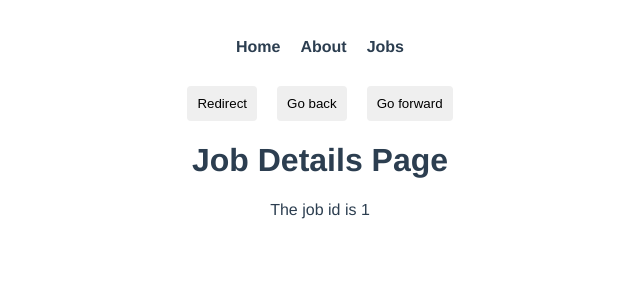
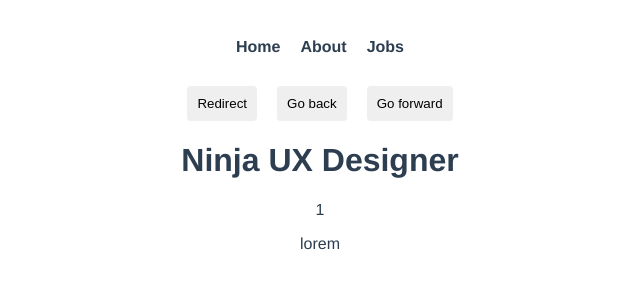
Before and after one commit to Marshall-Hao/jobs-router, a Vue app: page /jobs/1 in a window 1280 px wide. Shown: the top 300 px of the page, without its empty margins (320-960 px from the left). Built offline with nearby package versions, Linux system fonts and the light colour scheme; data requests are answered from the project's data file.

Commit message:
conditional fetch

```diff
--- a/src/views/jobs/JobDetails.vue
+++ b/src/views/jobs/JobDetails.vue
@@ -1,16 +1,31 @@
 <template>
-  <h1>Job Details Page</h1>
-  <p>The job id is {{ id }}</p>
+<div v-if="job">
+  <h1>{{ job.title}}</h1>
+  <p>{{ job.id }}</p>
+  <p>{{ job.details }}</p>
+</div>
+
+<div v-else>
+    <p>Loading</p>
+</div>
+
 </template>
 
 <script>
 export default {
     props: ['id'],
-    // data() {
-    //     return {
-    //         id: this.$route.params.id
-    //     }
-    // }
+    data() {
+        return {
+            // id: this.$route.params.id
+            job: null
+        }
+    },
+    mounted() {
+        fetch(`http://localhost:3000/jobs/${this.id}`)
+        .then(res => res.json())
+        .then(data => this.job = data)
+        .catch(err => console.log(err.message))
+    }
 }
 </script>
 
--- a/src/views/jobs/Jobs.vue
+++ b/src/views/jobs/Jobs.vue
@@ -1,9 +1,14 @@
 <template>
     <h1>Jobs</h1>
-    <div v-for="job in jobs" :key="job.id" class="job">
-        <router-link :to="{ name:'JobDetails', params: { id:job.id}}">
-             <h2>{{ job.title }}</h2>
-        </router-link>
+    <div v-if="jobs.length">
+        <div v-for="job in jobs" :key="job.id" class="job">
+            <router-link :to="{ name:'JobDetails', params: { id:job.id}}">
+                <h2>{{ job.title }}</h2>
+            </router-link>
+        </div>
+    </div>
+    <div v-else>
+        <p>Loading Jobs ...</p>
     </div>
 </template>
 
@@ -11,12 +16,14 @@
 export default {
     data() {
         return {
-            jobs: [
-                { title: 'Ninja UX Designer', id: 1, details: 'lorem' },
-                { title: 'Ninja Web Developer', id: 2, details: 'lorem' },
-                { title: 'Ninja Vue Developer', id: 3, details: 'lorem' },
-            ]
+            jobs: []
         }
+    },
+    mounted() {
+        fetch('http://localhost:3000/jobs')
+        .then(res => res.json())
+        .then(data => this.jobs = data)
+        .catch(err => console.log(err.message))
     }
 }
 </script>
```
